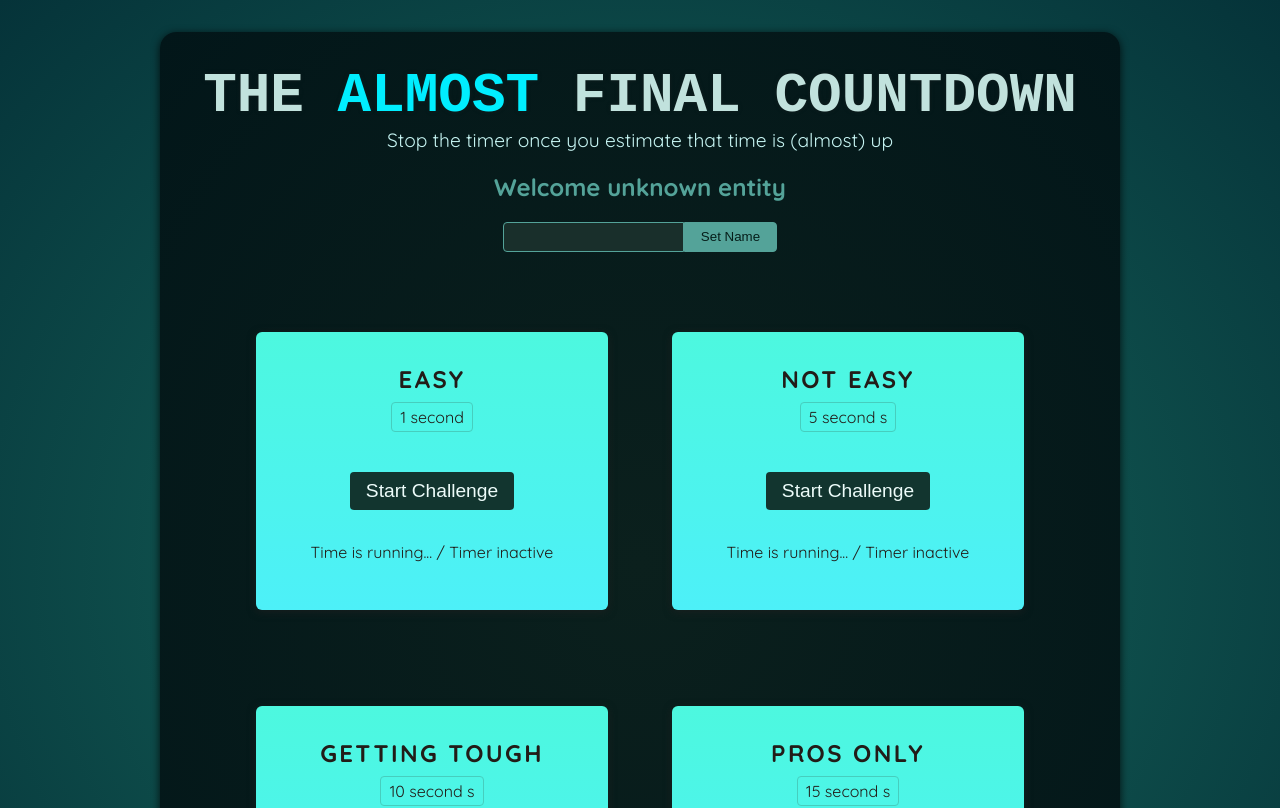
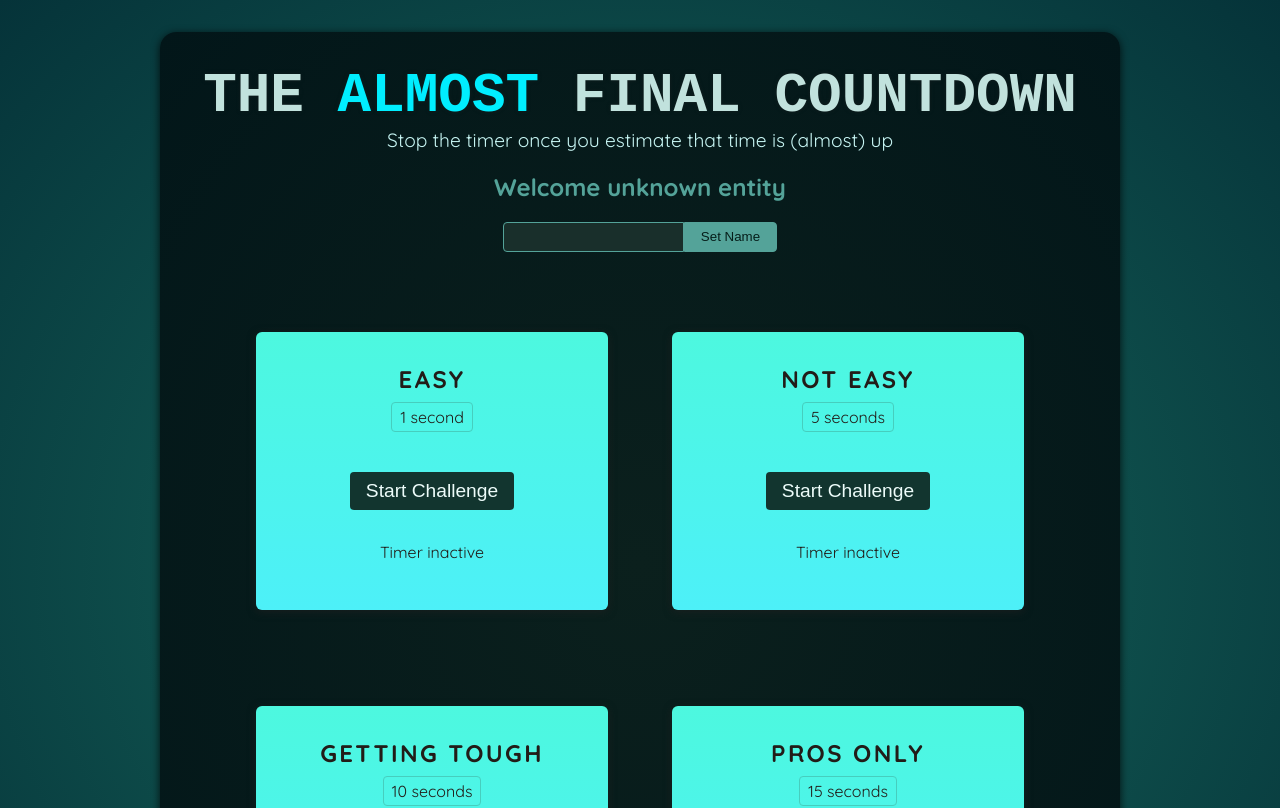
Before and after one commit to wallacewolv/react-the-complete-guide, a React (Vite) app in the folder 08_refs_portals/01-starting-project/: page / in a window 1280 px wide. Shown: the top 808 px of the page. Built offline with nearby package versions, Linux system fonts and the light colour scheme; a web font is replaced by a local one.

Commit message:
feat: (140) Setting Timers & Managing State

```diff
--- a/08_refs_portals/01-starting-project/src/components/TimerChallenge.jsx
+++ b/08_refs_portals/01-starting-project/src/components/TimerChallenge.jsx
@@ -4,21 +4,39 @@
  * @property {string} targetTime
  */
 
+import { useState } from "react";
+
 /**
  * @param {TimerChallengeProps} props
  */
 export default function TimerChallenge({ title, targetTime }) {
+  const [timerStarted, setTimerStarted] = useState(false);
+  const [timerExpired, setTimerExpired] = useState(false);
+
+  function handleStart() {
+    setTimeout(() => {
+      setTimerExpired(true);
+    }, targetTime * 1000);
+
+    setTimerStarted(true);
+  }
+
+  function handleStop() { }
+
   return (
     <section className="challenge">
       <h2>{title}</h2>
+      {timerExpired && <p>You lost!</p>}
       <p className="challenge-time">
-        {targetTime} second {targetTime > 1 ? "s" : ""}
+        {targetTime} second{targetTime > 1 ? "s" : ""}
       </p>
       <p>
-        <button>Start Challenge</button>
+        <button onClick={handleStart}>
+          {timerStarted ? 'Stop' : 'Start'} Challenge
+        </button>
       </p>
-      <p className="">
-        Time is running... / Timer inactive
+      <p className={timerStarted ? 'active' : undefined}>
+        {timerStarted ? 'Time is running...' : 'Timer inactive'}
       </p>
     </section>
   );
```
